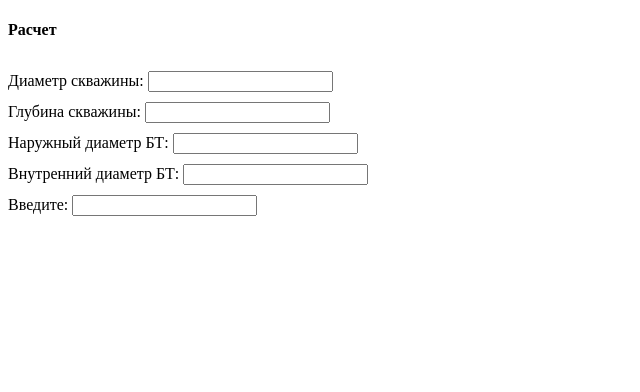
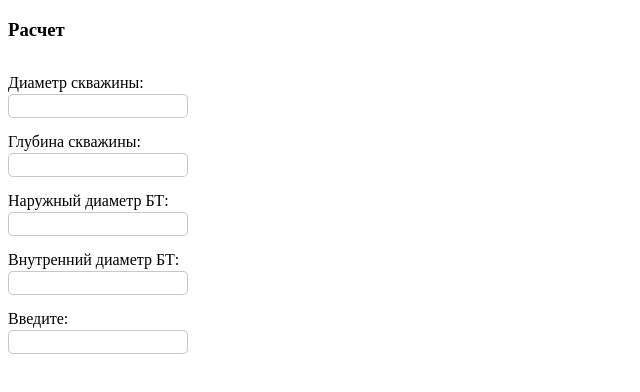
Before and after one commit to VANADAIN/Drilling-Mud-Temperatures, an Electron app: page index.html in a window 1280 px wide. Shown: the whole page, without its empty margins (0-640 px from the left). Drawn offline with Linux system fonts and the light colour scheme.

Commit message:
added some css

```diff
--- a/index.html
+++ b/index.html
@@ -10,12 +10,12 @@
 </head>
 
 <body>
-    <h4 id="hello">
+    <h3 id="hello">
         Расчет
-    </h4>
+    </h3>
 
     <div class="form">
-        <label for="pwd">Диаметр скважины:</label>
+        <div class="label" for="pwd">Диаметр скважины:</div>
         <input
         class="form-control"
         type="text"
@@ -24,7 +24,7 @@
     </div>
 
     <div class="form">
-        <label for="pwd">Глубина скважины:</label>
+        <div class="label" for="pwd">Глубина скважины:</div>
         <input
         class="form-control"
         type="text"
@@ -33,7 +33,7 @@
     </div>
 
     <div class="form">
-        <label for="pwd">Наружный диаметр БТ:</label>
+        <div class="label" for="pwd">Наружный диаметр БТ:</div>
         <input
         class="form-control"
         type="text"
@@ -42,7 +42,7 @@
     </div>
 
     <div class="form">
-        <label for="pwd">Внутренний диаметр БТ:</label>
+        <div class="label" for="pwd">Внутренний диаметр БТ:</div>
         <input
         class="form-control"
         type="text"
@@ -51,7 +51,7 @@
     </div>
 
     <div class="form">
-        <label for="pwd">Введите:</label>
+        <div class="label" for="pwd">Введите:</div>
         <input
         class="form-control"
         type="text"
--- a/style.css
+++ b/style.css
@@ -1,3 +1,24 @@
+
+
 .form {
-    padding-top: 10px
+    padding-top: 15px;
 }
+
+.form-control{
+    width: 170px;
+    padding: 4px;
+    border-radius: 5px;
+    border: 1px solid rgba(31, 32, 65, 0.25);
+    font-style: normal;
+    font-weight: normal;
+    font-size: 12px;
+}
+    .form-control:focus {
+        border: 1px solid rgba(31, 32, 65, 0.5);
+        outline: 0;
+        outline-offset: 0; }
+
+.label {
+    padding-bottom: 2px;
+    width: 175px;
+}
```
Also changed, not shown: index.js (+8 -8 lines).
